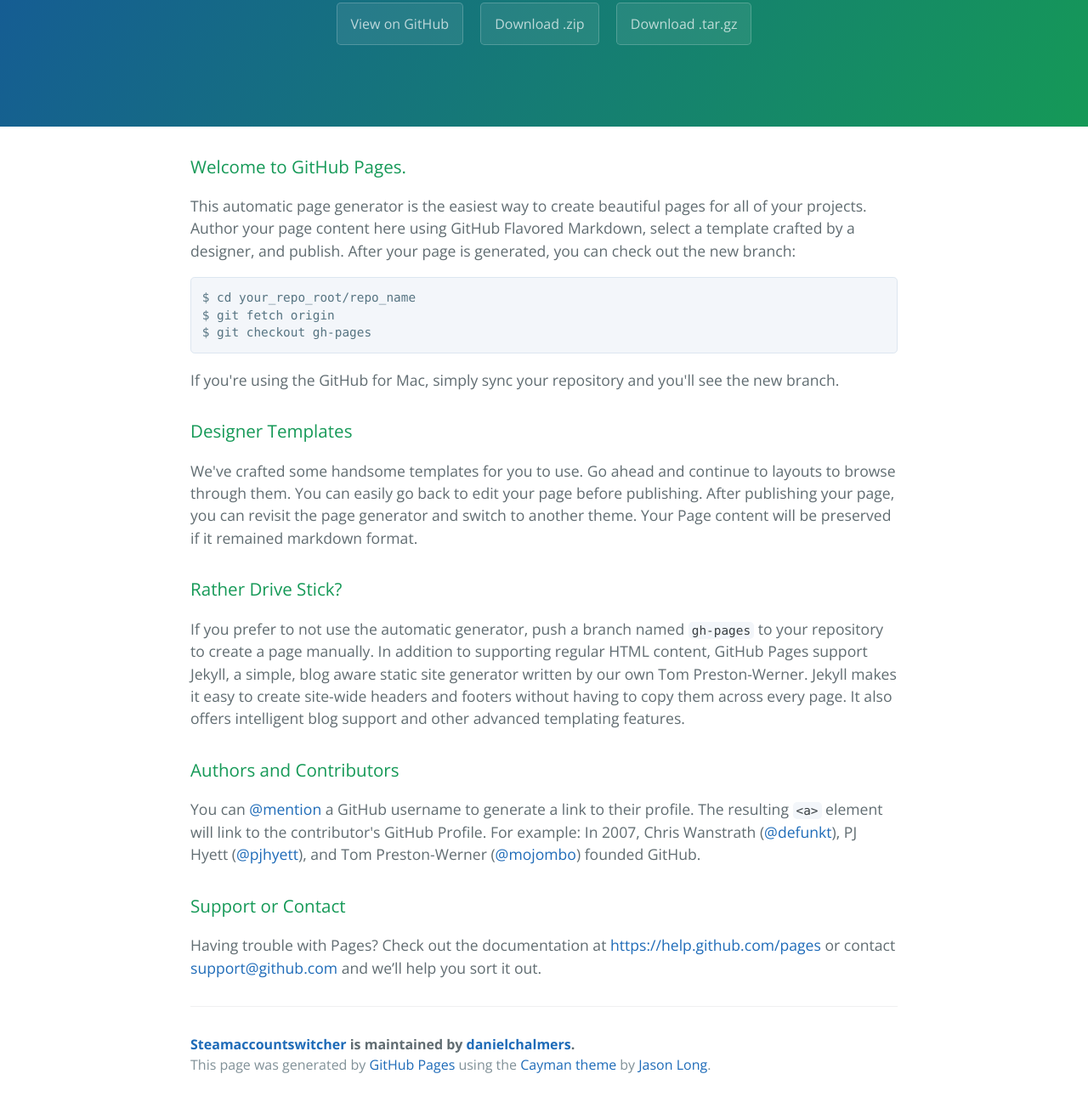
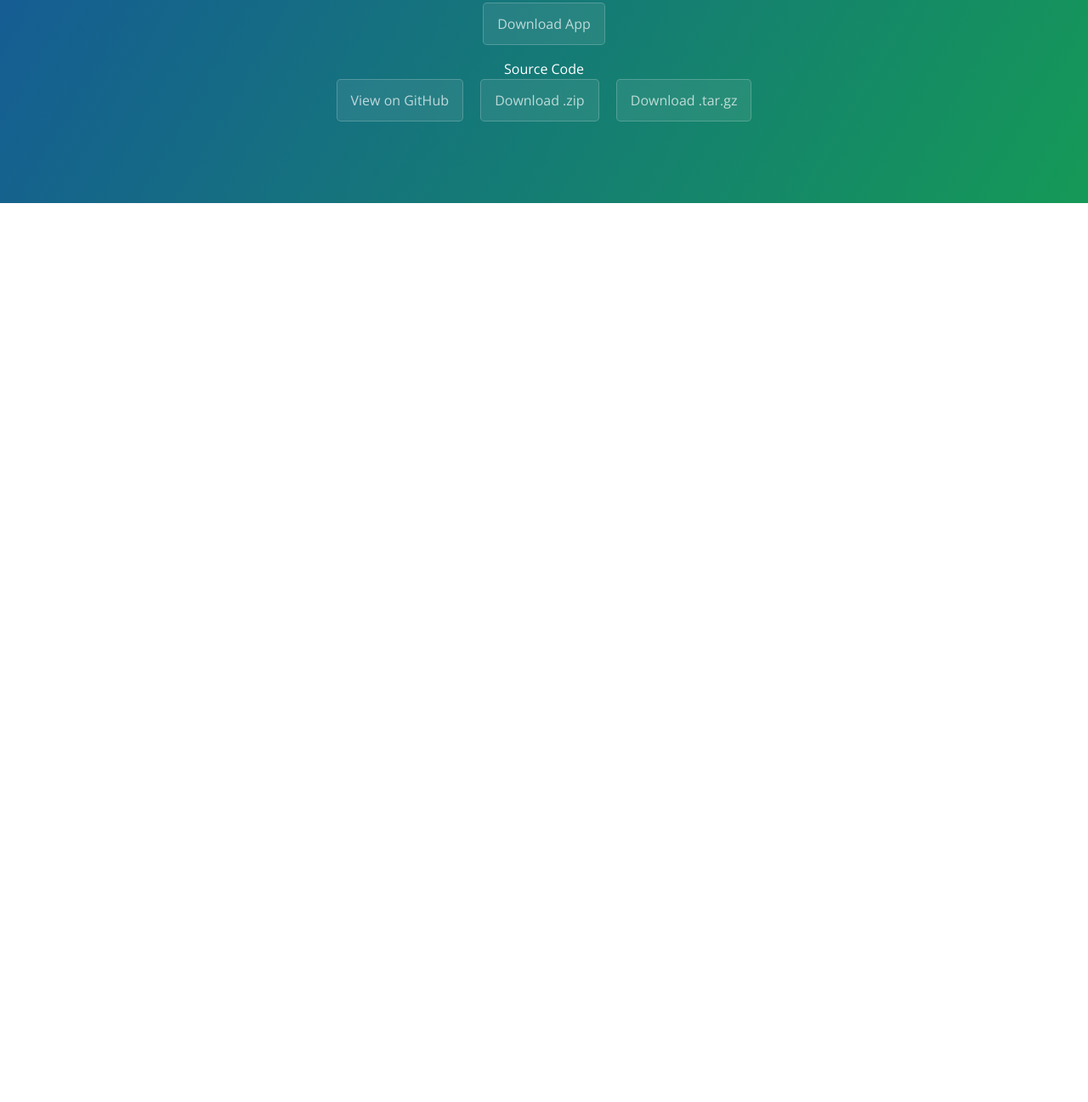
Before and after one commit to danielchalmers/SteamAccountSwitcher, a plain HTML site: page index.html in a window 1280 px wide. Shown: the part 234-1531 px from the top of the page at 85% size. After the commit the page ends 800 px from the top, so only its background shows below. Drawn offline with nearby package versions, Linux system fonts and the light colour scheme.

Commit message:
Change index.html

```diff
--- a/index.html
+++ b/index.html
@@ -2,7 +2,7 @@
 <html lang="en-us">
   <head>
     <meta charset="UTF-8">
-    <title>Steamaccountswitcher by danielchalmers</title>
+    <title>SteamAccountSwitcher by Daniel Chalmers</title>
     <meta name="viewport" content="width=device-width, initial-scale=1">
     <link rel="stylesheet" type="text/css" href="stylesheets/normalize.css" media="screen">
     <link href='http://fonts.googleapis.com/css?family=Open+Sans:400,700' rel='stylesheet' type='text/css'>
@@ -11,54 +11,13 @@
   </head>
   <body>
     <section class="page-header">
-      <h1 class="project-name">Steamaccountswitcher</h1>
+      <h1 class="project-name">SteamAccountSwitcher</h1>
       <h2 class="project-tagline">Interface for quickly switching between steam accounts.</h2>
-      <a href="https://github.com/danielchalmers/SteamAccountSwitcher" class="btn">View on GitHub</a>
+      <a href="http://danielchalmers.github.io/SteamAccountSwitcher/publish/setup.exe" class="btn">Download App</a>
+	  <br>Source Code<br>
+	  <a href="https://github.com/danielchalmers/SteamAccountSwitcher" class="btn">View on GitHub</a>
       <a href="https://github.com/danielchalmers/SteamAccountSwitcher/zipball/master" class="btn">Download .zip</a>
       <a href="https://github.com/danielchalmers/SteamAccountSwitcher/tarball/master" class="btn">Download .tar.gz</a>
     </section>
-
-    <section class="main-content">
-      <h3>
-<a id="welcome-to-github-pages" class="anchor" href="#welcome-to-github-pages" aria-hidden="true"><span class="octicon octicon-link"></span></a>Welcome to GitHub Pages.</h3>
-
-<p>This automatic page generator is the easiest way to create beautiful pages for all of your projects. Author your page content here using GitHub Flavored Markdown, select a template crafted by a designer, and publish. After your page is generated, you can check out the new branch:</p>
-
-<pre><code>$ cd your_repo_root/repo_name
-$ git fetch origin
-$ git checkout gh-pages
-</code></pre>
-
-<p>If you're using the GitHub for Mac, simply sync your repository and you'll see the new branch.</p>
-
-<h3>
-<a id="designer-templates" class="anchor" href="#designer-templates" aria-hidden="true"><span class="octicon octicon-link"></span></a>Designer Templates</h3>
-
-<p>We've crafted some handsome templates for you to use. Go ahead and continue to layouts to browse through them. You can easily go back to edit your page before publishing. After publishing your page, you can revisit the page generator and switch to another theme. Your Page content will be preserved if it remained markdown format.</p>
-
-<h3>
-<a id="rather-drive-stick" class="anchor" href="#rather-drive-stick" aria-hidden="true"><span class="octicon octicon-link"></span></a>Rather Drive Stick?</h3>
-
-<p>If you prefer to not use the automatic generator, push a branch named <code>gh-pages</code> to your repository to create a page manually. In addition to supporting regular HTML content, GitHub Pages support Jekyll, a simple, blog aware static site generator written by our own Tom Preston-Werner. Jekyll makes it easy to create site-wide headers and footers without having to copy them across every page. It also offers intelligent blog support and other advanced templating features.</p>
-
-<h3>
-<a id="authors-and-contributors" class="anchor" href="#authors-and-contributors" aria-hidden="true"><span class="octicon octicon-link"></span></a>Authors and Contributors</h3>
-
-<p>You can <a href="https://github.com/blog/821" class="user-mention">@mention</a> a GitHub username to generate a link to their profile. The resulting <code>&lt;a&gt;</code> element will link to the contributor's GitHub Profile. For example: In 2007, Chris Wanstrath (<a href="https://github.com/defunkt" class="user-mention">@defunkt</a>), PJ Hyett (<a href="https://github.com/pjhyett" class="user-mention">@pjhyett</a>), and Tom Preston-Werner (<a href="https://github.com/mojombo" class="user-mention">@mojombo</a>) founded GitHub.</p>
-
-<h3>
-<a id="support-or-contact" class="anchor" href="#support-or-contact" aria-hidden="true"><span class="octicon octicon-link"></span></a>Support or Contact</h3>
-
-<p>Having trouble with Pages? Check out the documentation at <a href="https://help.github.com/pages">https://help.github.com/pages</a> or contact <a href="mailto:support@github.com">support@github.com</a> and we’ll help you sort it out.</p>
-
-      <footer class="site-footer">
-        <span class="site-footer-owner"><a href="https://github.com/danielchalmers/SteamAccountSwitcher">Steamaccountswitcher</a> is maintained by <a href="https://github.com/danielchalmers">danielchalmers</a>.</span>
-
-        <span class="site-footer-credits">This page was generated by <a href="https://pages.github.com">GitHub Pages</a> using the <a href="https://github.com/jasonlong/cayman-theme">Cayman theme</a> by <a href="https://twitter.com/jasonlong">Jason Long</a>.</span>
-      </footer>
-
-    </section>
-
-
   </body>
 </html>
```
